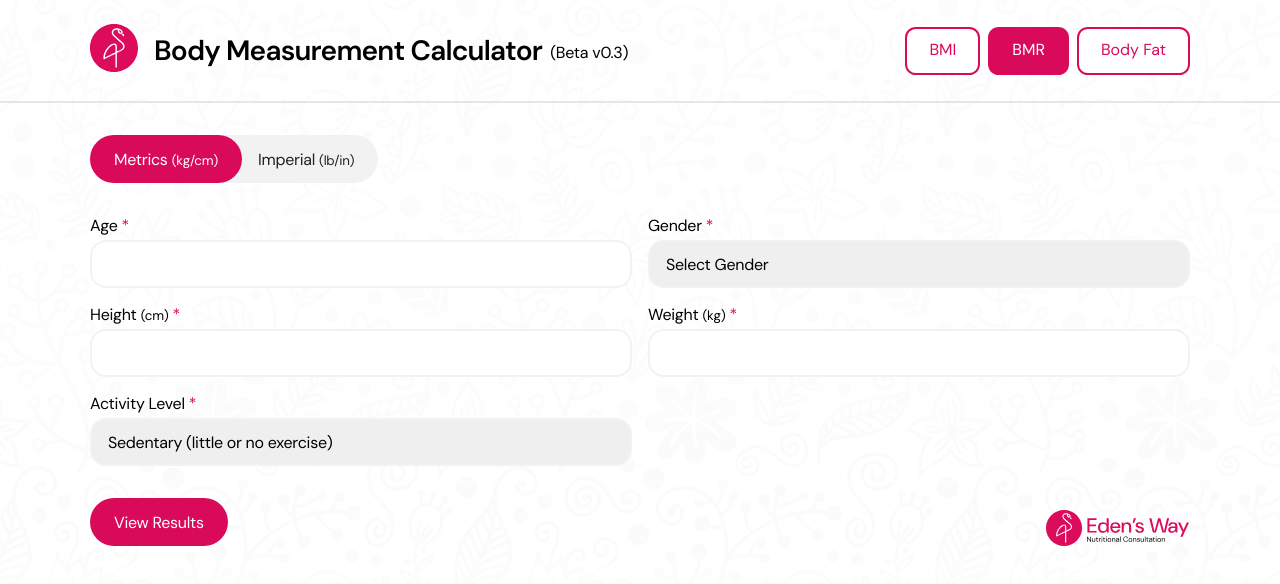
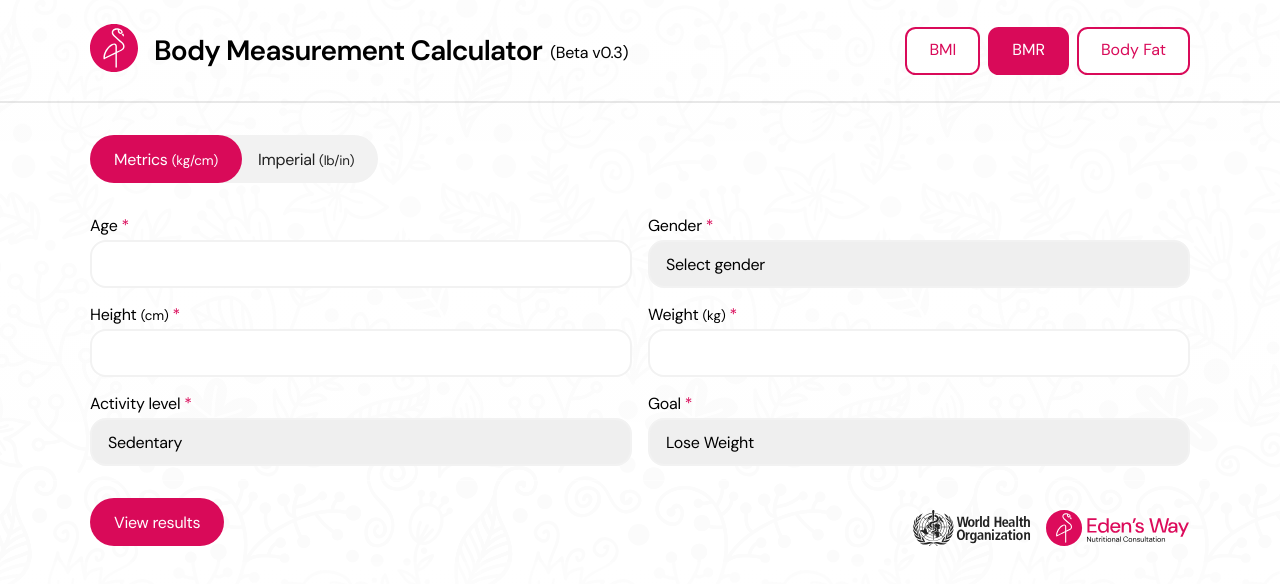
Before and after one commit to edensway/tools, a React (Vite) app: page /tools/bmr in a window 1280 px wide. Shown: the top 584 px of the page. Built offline with nearby package versions, Linux system fonts and the light colour scheme.

Commit message:
few BMR fixes

```diff
--- a/src/pages/BMR.jsx
+++ b/src/pages/BMR.jsx
@@ -1,5 +1,7 @@
 import { useState, useMemo } from "react";
+
 import logo from "../assets/logo.svg";
+import who_logo from "../assets/bmi/WHO_logo.svg";
 
 export default function BMR() {
     // ------------------------
@@ -10,10 +12,12 @@ export default function BMR() {
     const [gender, setGender] = useState("");
     const [weight, setWeight] = useState("");
     const [height, setHeight] = useState("");
+    const [activity, setActivity] = useState("sedentary");
+    const [goal, setGoal] = useState("lose");
     const [submit, setSubmit] = useState(false);
 
     // ------------------------
-    // BASIC COMPUTED VALUES
+    // UNIT CONVERSIONS
     // ------------------------
     const weightInKg = useMemo(() => {
         if (!weight) return 0;
@@ -29,21 +33,64 @@ export default function BMR() {
             : parseFloat(height);
     }, [height, unit]);
 
+    // ------------------------
+    // BMR (Mifflin–St Jeor)
+    // ------------------------
     const bmr = useMemo(() => {
         if (!age || !weightInKg || !heightInCm || !gender) return null;
 
-        // Mifflin–St Jeor Equation
         return gender === "M"
             ? 10 * weightInKg + 6.25 * heightInCm - 5 * age + 5
             : 10 * weightInKg + 6.25 * heightInCm - 5 * age - 161;
     }, [age, gender, weightInKg, heightInCm]);
 
     // ------------------------
-    // BUTTON HANDLERS
+    // TDEE
+    // ------------------------
+    const activityLevels = {
+        sedentary: 1.2,
+        light: 1.375,
+        moderate: 1.55,
+        active: 1.725,
+        very_active: 1.9,
+    };
+
+    const tdee = useMemo(() => {
+        if (!bmr) return null;
+        return bmr * activityLevels[activity];
+    }, [bmr, activity]);
+
+    // ------------------------
+    // CALORIE TARGET (BASED ON GOAL)
+    // ------------------------
+    const calorieTarget = useMemo(() => {
+        if (!tdee) return null;
+
+        switch (goal) {
+            case "lose":
+                return {
+                    note: "Calorie Deficit (~15%)",
+                    calories: tdee * 0.85,
+                };
+            case "gain":
+                return {
+                    note: "Calorie Surplus (~12%)",
+                    calories: tdee * 1.12,
+                };
+            default:
+                return {
+                    note: "Maintenance Calories",
+                    calories: tdee,
+                };
+        }
+    }, [tdee, goal]);
+
+    // ------------------------
+    // HANDLERS
     // ------------------------
     const handleSubmit = () => {
-        if (!weight || !height || !age || !gender) {
-            alert("Please enter all required fields.");
+        if (!age || !gender || !weight || !height) {
+            alert("Please fill in all required fields.");
             return;
         }
         setSubmit(true);
@@ -56,29 +103,13 @@ export default function BMR() {
         setGender("");
         setWeight("");
         setHeight("");
+        setActivity("sedentary");
+        setGoal("lose");
         setUnit("Metrics");
         setSubmit(false);
     };
 
     const handlePrint = () => window.print();
-
-    // ------------------------
-    // TDEE (ACTIVITY MULTIPLIER)
-    // ------------------------
-    const activityLevels = {
-        sedentary: 1.2,
-        light: 1.375,
-        moderate: 1.55,
-        active: 1.725,
-        very_active: 1.9,
-    };
-
-    const [activity, setActivity] = useState("sedentary");
-
-    const tdee = useMemo(() => {
-        if (!bmr) return null;
-        return bmr * activityLevels[activity];
-    }, [bmr, activity]);
 
     // ============================================================
     // RENDER
@@ -109,37 +140,35 @@ export default function BMR() {
                 {/* USER INPUT */}
                 <div className="user-section bmr-user-section">
 
-                    <div className="details-container users_age">
+                    <div className="details-container">
                         <label className="body">Age <span>*</span></label>
                         <input
                             type="number"
-                            className="inputbox body"
                             min={0}
                             step={1}
+                            className="inputbox body"
                             value={age}
-                            onChange={(e) => {
-                                const value = e.target.value;
-                                if (Number.isInteger(Number(value)) || value === '') {
-                                    setAge(value);
-                                }
+                            onChange={e => {
+                                const v = e.target.value;
+                                if (Number.isInteger(Number(v)) || v === "") setAge(v);
                             }}
                         />
                     </div>
 
-                    <div className="details-container users_gender">
+                    <div className="details-container">
                         <label className="body">Gender <span>*</span></label>
                         <select
+                            className="dropdown body"
                             value={gender}
                             onChange={e => setGender(e.target.value)}
-                            className="dropdown body"
                         >
-                            <option value="" disabled hidden>Select Gender</option>
+                            <option value="" disabled hidden>Select gender</option>
                             <option value="M">Male</option>
                             <option value="F">Female</option>
                         </select>
                     </div>
 
-                    <div className="details-container users_height">
+                    <div className="details-container">
                         <label className="body">
                             Height <small>({unit === "Metrics" ? "cm" : "inch"})</small> <span>*</span>
                         </label>
@@ -152,7 +181,7 @@ export default function BMR() {
                         />
                     </div>
 
-                    <div className="details-container users_weight">
+                    <div className="details-container">
                         <label className="body">
                             Weight <small>({unit === "Metrics" ? "kg" : "lb"})</small> <span>*</span>
                         </label>
@@ -165,18 +194,31 @@ export default function BMR() {
                         />
                     </div>
 
-                    <div className="details-container users_activity">
-                        <label className="body">Activity Level <span>*</span></label>
+                    <div className="details-container">
+                        <label className="body">Activity level <span>*</span></label>
                         <select
+                            className="dropdown body"
                             value={activity}
                             onChange={e => setActivity(e.target.value)}
-                            className="dropdown body"
                         >
-                            <option value="sedentary">Sedentary (little or no exercise)</option>
+                            <option value="sedentary">Sedentary</option>
                             <option value="light">Light (1–3 days/week)</option>
                             <option value="moderate">Moderate (3–5 days/week)</option>
                             <option value="active">Active (6–7 days/week)</option>
-                            <option value="very_active">Very active (intense training)</option>
+                            <option value="very_active">Very active</option>
+                        </select>
+                    </div>
+
+                    <div className="details-container">
+                        <label className="body">Goal <span>*</span></label>
+                        <select
+                            className="dropdown body"
+                            value={goal}
+                            onChange={e => setGoal(e.target.value)}
+                        >
+                            <option value="lose">Lose Weight</option>
+                            <option value="maintain">Maintain Weight</option>
+                            <option value="gain">Gain weight</option>
                         </select>
                     </div>
 
@@ -188,45 +230,57 @@ export default function BMR() {
                         <h3 className="heading-3">Results</h3>
 
                         <div className="result bmr-result">
+
                             <div className="infobox">
                                 <p className="body">Basal Metabolic Rate (BMR)</p>
                                 <p className="inputbox body">
-                                    {bmr ? bmr.toFixed(0) : "-"} <small>kcal/day</small>
+                                    {bmr?.toFixed(0)} <small>kcal/day</small>
                                 </p>
                             </div>
 
                             <div className="infobox">
                                 <p className="body">Total Daily Energy Expenditure (TDEE)</p>
                                 <p className="inputbox body">
-                                    {tdee ? tdee.toFixed(0) : "-"} <small>kcal/day</small>
+                                    {tdee?.toFixed(0)} <small>kcal/day</small>
                                 </p>
                             </div>
+
+                            {calorieTarget && (
+                                <div className="infobox">
+                                    <p className="body">{calorieTarget.note}</p>
+                                    <p className="inputbox body">
+                                        {calorieTarget.calories.toFixed(0)}{" "}
+                                        <small>kcal/day</small>
+                                    </p>
+                                </div>
+                            )}
+
                         </div>
                     </div>
                 )}
 
-                {/* BOTTOM BUTTONS */}
+                {/* BUTTONS */}
                 <div className="lower-section">
                     <div className="cta">
                         {!submit ? (
                             <button className="result-btn pill-button body" onClick={handleSubmit}>
-                                View Results
+                                View results
                             </button>
                         ) : (
                             <>
                                 <button className="refresh-btn pill-button body" onClick={handleRestart}>
                                     Restart
                                 </button>
-
                                 <button className="print-btn pill-button body" onClick={handlePrint}>
-                                    Print Results
+                                    Print results
                                 </button>
                             </>
                         )}
                     </div>
 
                     <div className="source-logo">
-                        <img src={logo} alt="Eden's Way Logo" className="logo ew-logo" />
+                        <img src={who_logo} alt="WHO Logo" className="logo who-logo" />
+                        <img src={logo} alt="Eden's Way logo" className="logo ew-logo" />
                     </div>
                 </div>
 
```
